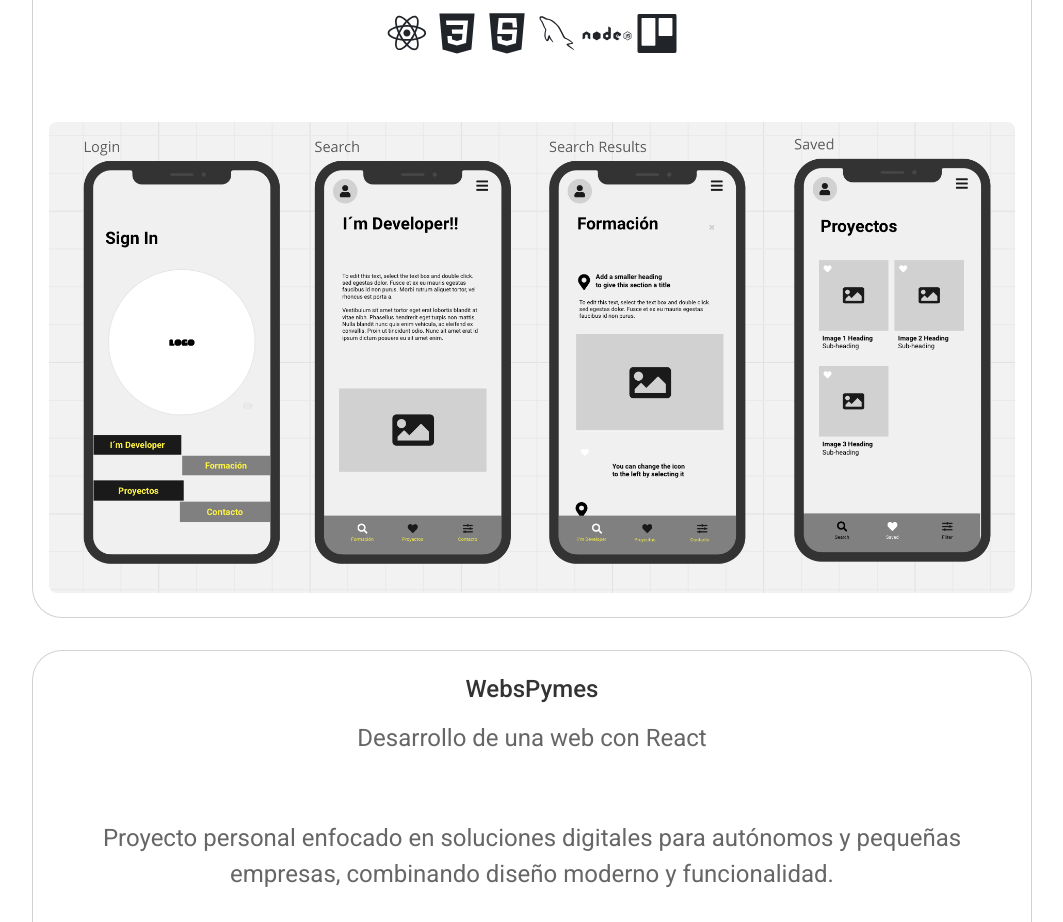
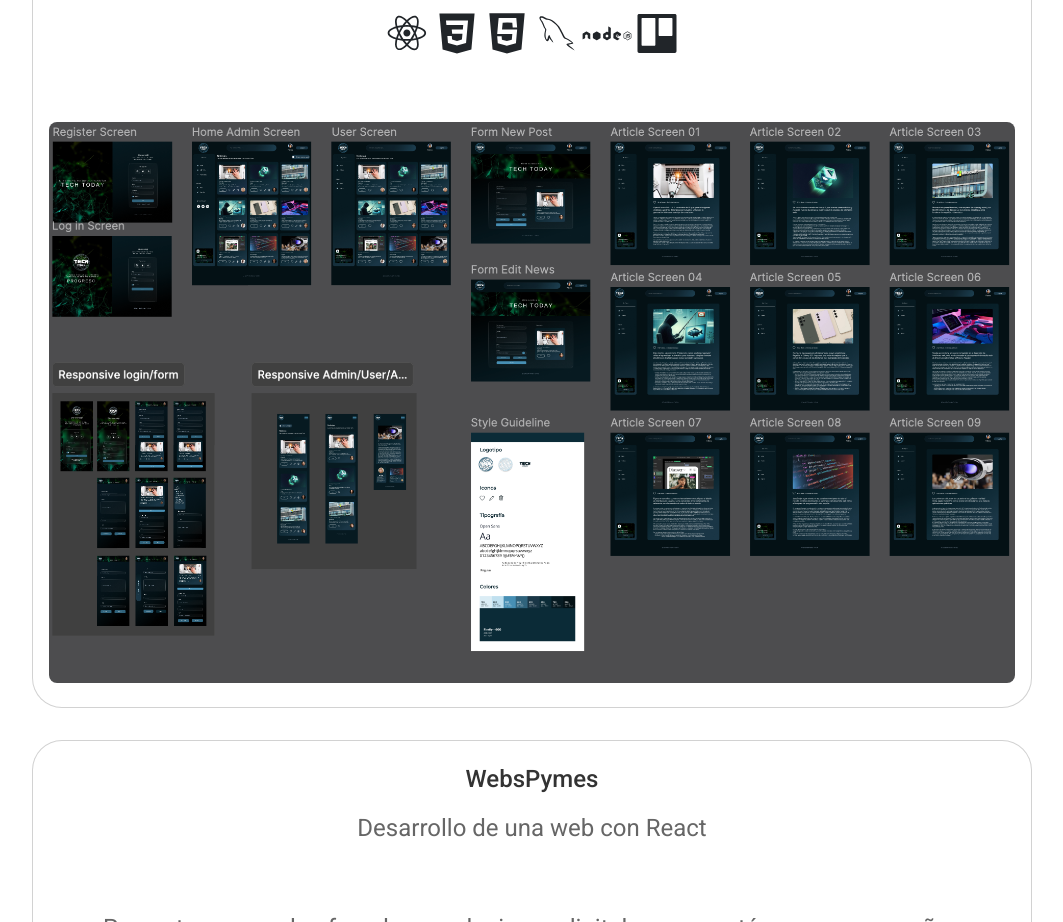
Before and after one commit to pointfs/portfolio-one-copia, a React (Vite) app: page / in a window 1280 px wide. Shown: the part 5340-6262 px from the top of the page, without its empty margins (108-1171 px from the left). Built offline with nearby package versions, Linux system fonts and the light colour scheme.

Commit message:
changes-img-project-news

```diff
--- a/src/components/gallerypro/GalleryProjects.jsx
+++ b/src/components/gallerypro/GalleryProjects.jsx
@@ -92,7 +92,7 @@ const GalleryProjects = () => {
   <DiTrello size={50} />
 </div>
 
-<img src={Proyecto5} alt="App NewsPaper" />
+<img src={Proyecto3} alt="App NewsPaper" />
 
         </article>
 
```
